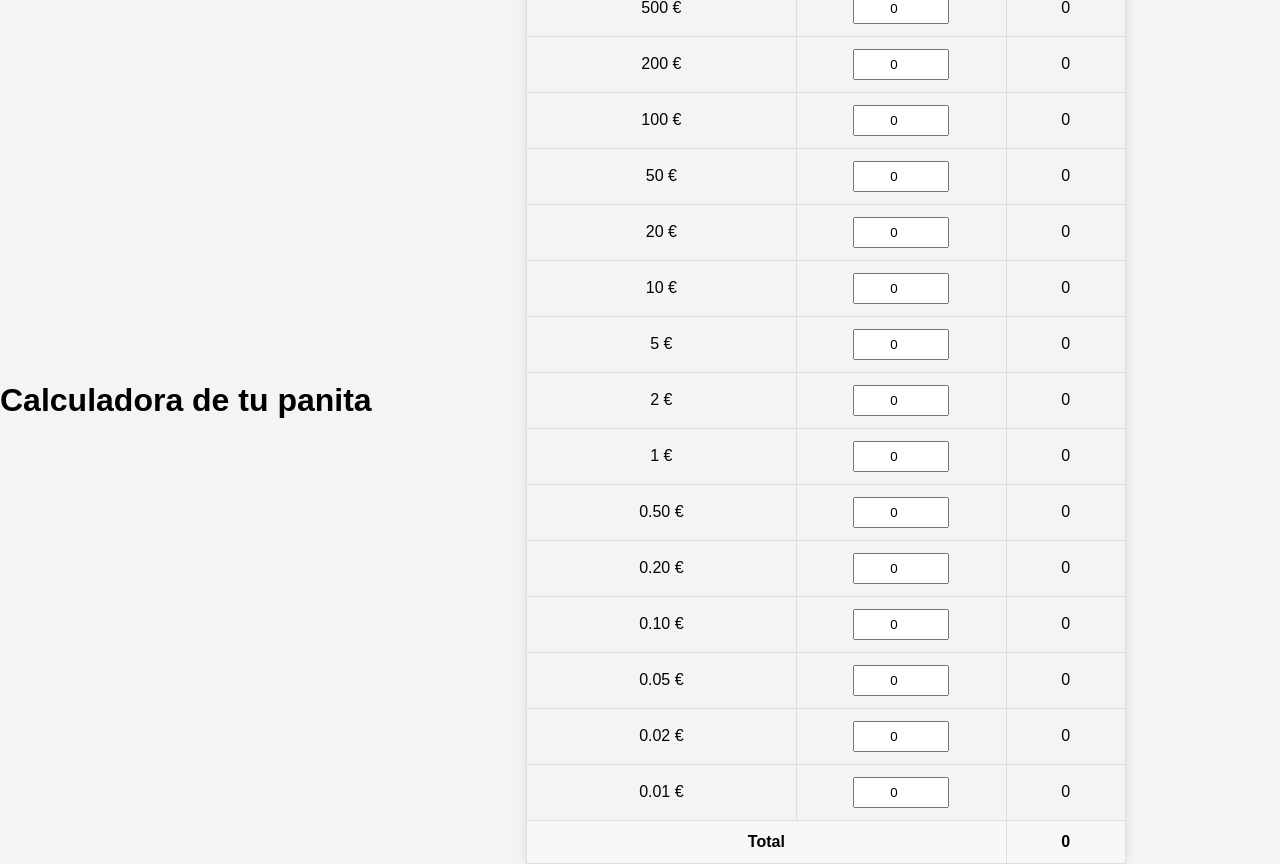
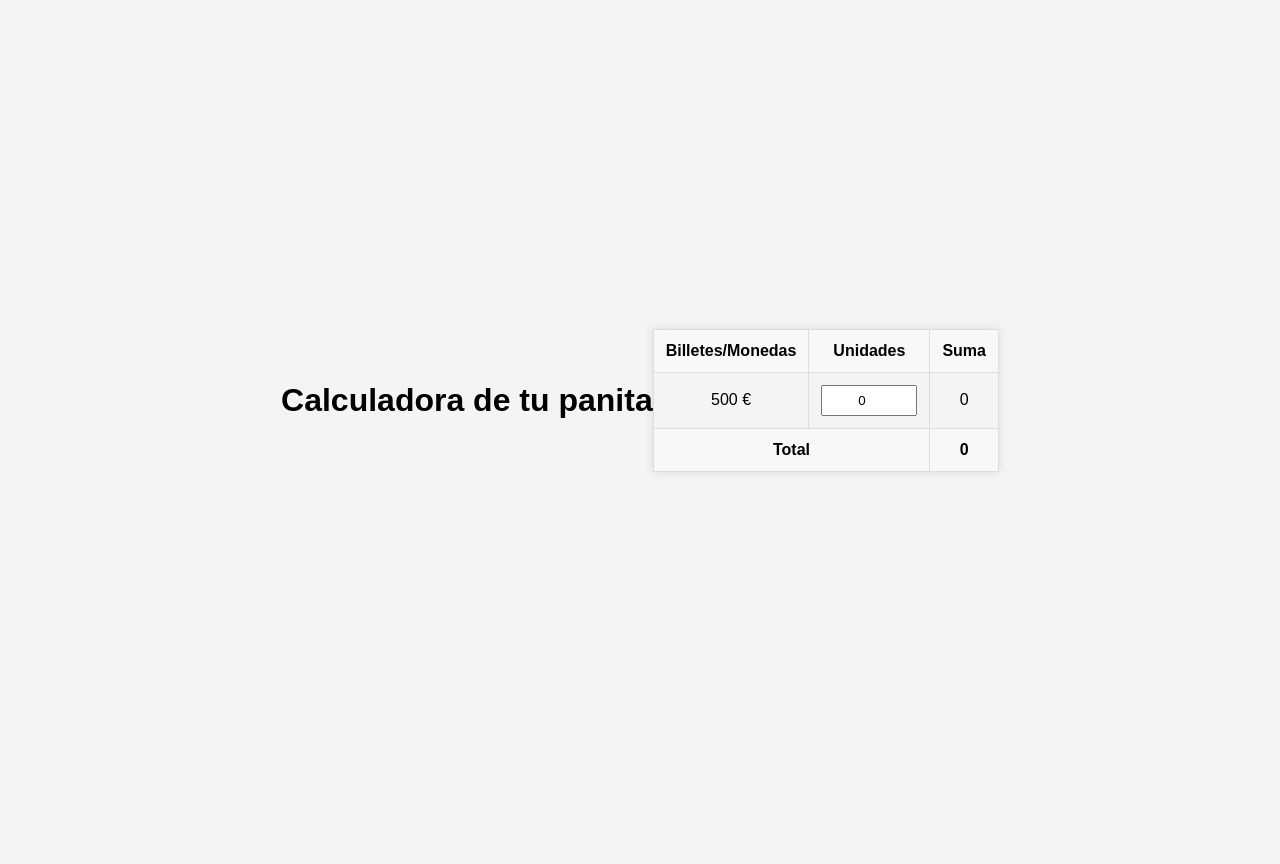
Before and after one commit to EduardoGainzaKoller/Calculadora-tienda, a plain HTML site: page index.html in a window 1280 px wide. After the commit the page ends 800 px from the top, so only its background shows below. Drawn offline with Linux system fonts and the light colour scheme.

Commit message:
Update index.html

```diff
--- a/index.html
+++ b/index.html
@@ -7,7 +7,8 @@
     <link rel="stylesheet" href="calculadora.css">
 </head>
 <body>
-    <h1 style="text-align: center;">Calculadora de tu panita</h1>
+    <h1 class="header">Calculadora de tu panita</h1>
+    <div class="container">
         <table>
             <thead>
                 <tr>
@@ -17,81 +18,13 @@
                 </tr>
             </thead>
             <tbody>
+                <!-- Repite el bloque de fila para cada denominación -->
                 <tr>
                     <td>500 €</td>
-                <td><input type="number" id="qty500" oninput="calculateRow(500, 'qty500', 'value500')" value="0"></td>
+                    <td><input type="number" class="qty-input" id="qty500" oninput="calculateRow(500, 'qty500', 'value500')" value="0"></td>
                     <td id="value500">0</td>
                 </tr>
-            <tr>
-                <td>200 €</td>
-                <td><input type="number" id="qty200" oninput="calculateRow(200, 'qty200', 'value200')" value="0"></td>
-                <td id="value200">0</td>
-            </tr>
-            <tr>
-                <td>100 €</td>
-                <td><input type="number" id="qty100" oninput="calculateRow(100, 'qty100', 'value100')" value="0"></td>
-                <td id="value100">0</td>
-            </tr>
-            <tr>
-                <td>50 €</td>
-                <td><input type="number" id="qty50" oninput="calculateRow(50, 'qty50', 'value50')" value="0"></td>
-                <td id="value50">0</td>
-            </tr>
-            <tr>
-                <td>20 €</td>
-                <td><input type="number" id="qty20" oninput="calculateRow(20, 'qty20', 'value20')" value="0"></td>
-                <td id="value20">0</td>
-            </tr>
-            <tr>
-                <td>10 €</td>
-                <td><input type="number" id="qty10" oninput="calculateRow(10, 'qty10', 'value10')" value="0"></td>
-                <td id="value10">0</td>
-            </tr>
-            <tr>
-                <td>5 €</td>
-                <td><input type="number" id="qty5" oninput="calculateRow(5, 'qty5', 'value5')" value="0"></td>
-                <td id="value5">0</td>
-            </tr>
-            <tr>
-                <td>2 €</td>
-                <td><input type="number" id="qty2" oninput="calculateRow(2, 'qty2', 'value2')" value="0"></td>
-                <td id="value2">0</td>
-            </tr>
-            <tr>
-                <td>1 €</td>
-                <td><input type="number" id="qty1" oninput="calculateRow(1, 'qty1', 'value1')" value="0"></td>
-                <td id="value1">0</td>
-            </tr>
-            <tr>
-                <td>0.50 €</td>
-                <td><input type="number" id="qty050" oninput="calculateRow(0.50, 'qty050', 'value050')" value="0"></td>
-                <td id="value050">0</td>
-            </tr>
-            <tr>
-                <td>0.20 €</td>
-                <td><input type="number" id="qty020" oninput="calculateRow(0.20, 'qty020', 'value020')" value="0"></td>
-                <td id="value020">0</td>
-            </tr>
-            <tr>
-                <td>0.10 €</td>
-                <td><input type="number" id="qty010" oninput="calculateRow(0.10, 'qty010', 'value010')" value="0"></td>
-                <td id="value010">0</td>
-            </tr>
-            <tr>
-                <td>0.05 €</td>
-                <td><input type="number" id="qty005" oninput="calculateRow(0.05, 'qty005', 'value005')" value="0"></td>
-                <td id="value005">0</td>
-            </tr>
-            <tr>
-                <td>0.02 €</td>
-                <td><input type="number" id="qty002" oninput="calculateRow(0.02, 'qty002', 'value002')" value="0"></td>
-                <td id="value002">0</td>
-            </tr>
-            <tr>
-                <td>0.01 €</td>
-                <td><input type="number" id="qty001" oninput="calculateRow(0.01, 'qty001', 'value001')" value="0"></td>
-                <td id="value001">0</td>
-            </tr>
+                <!-- ...otros valores aquí... -->
             </tbody>
             <tfoot>
                 <tr>
@@ -100,6 +33,7 @@
                 </tr>
             </tfoot>
         </table>
+    </div>
     <script src="calculadora.js"></script>
 </body>
 </html>
```
Lines whose indentation alone changed are shown as unchanged.
